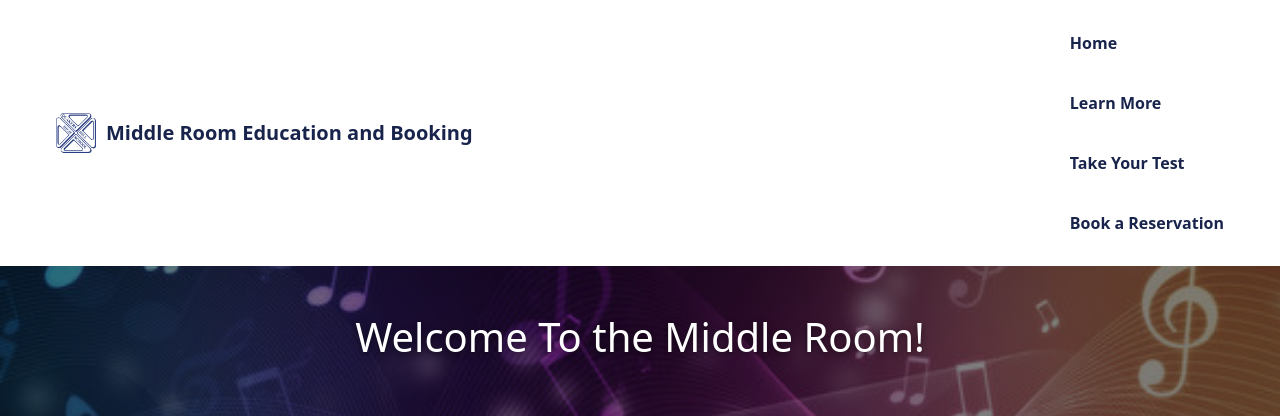
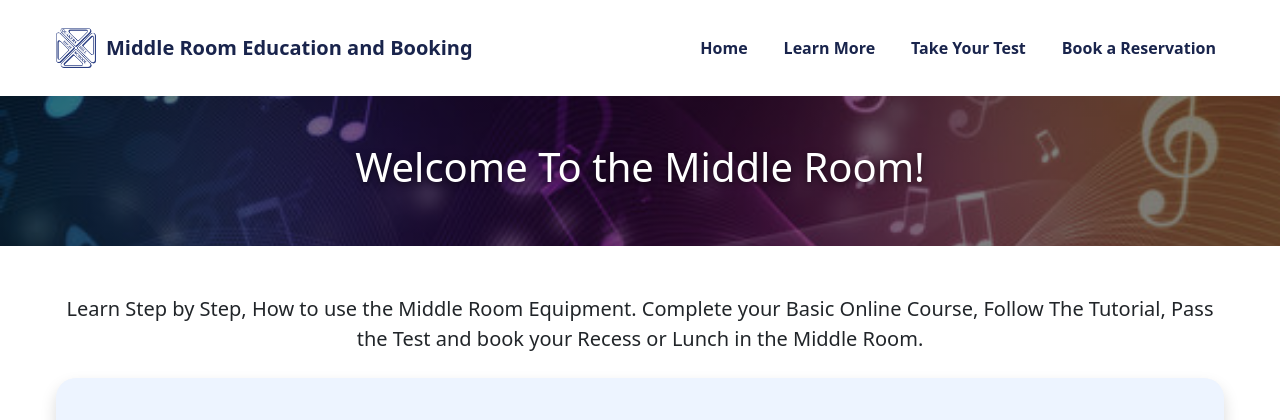
Before and after one commit to TAnderson-Guitar/Middle_Room_Education_System, a Flask app: page / in a window 1280 px wide. Shown: the top 420 px of the page. Run offline with Flask 3, Linux system fonts and the light colour scheme.

Commit message:
fixed the formatting in the header

```diff
--- a/Everything/templates/header.html
+++ b/Everything/templates/header.html
@@ -1,15 +1,14 @@
 <!DOCTYPE html>
 <html lang="en">
-
 <meta name="viewport" content="width=device-width, initial-scale=1.0">
-
 <link href="https://cdn.jsdelivr.net/npm/bootstrap@5.3.2/dist/css/bootstrap.min.css" rel="stylesheet">
 <link rel="stylesheet" href="{{ url_for('static', filename='styles.css') }}">
 <link rel="shortcut icon" href="https://edu.sites.moodlecentral.com.au/ap/schools/nsw/quakershil-h/pluginfile.php/1/theme_moove/favicon/1772497795/QHHS%20Logo.ico">
 
 <header style="background-color: #ffffff; padding: 15px 0;">
-    <nav class="navbar">
-        <div class="container d-flex align-items-center">
+    <nav class="navbar navbar-expand-lg">
+        <div class="container-fluid">
+            <div class="container d-flex align-items-center justify-content-between">
 
                 <a href="/" class="navbar-brand d-flex align-items-center">
                     <img src="{{ url_for('static', filename='icon.png') }}"
@@ -45,7 +44,7 @@
                 </ul>
 
                 {% if session.get("user") %}
-            <div class="dropdown ms-auto d-lg-none">
+                <div class="dropdown d-lg-none">
                     <button class="navbar-toggler"
                             type="button"
                             id="mobileUserMenu"
@@ -63,7 +62,9 @@
                 {% endif %}
 
             </div>
+        </div>
     </nav>
 </header>
 
+
 <script src="https://cdn.jsdelivr.net/npm/bootstrap@5.3.2/dist/js/bootstrap.bundle.min.js"></script>
```
Lines whose indentation alone changed are shown as unchanged.
